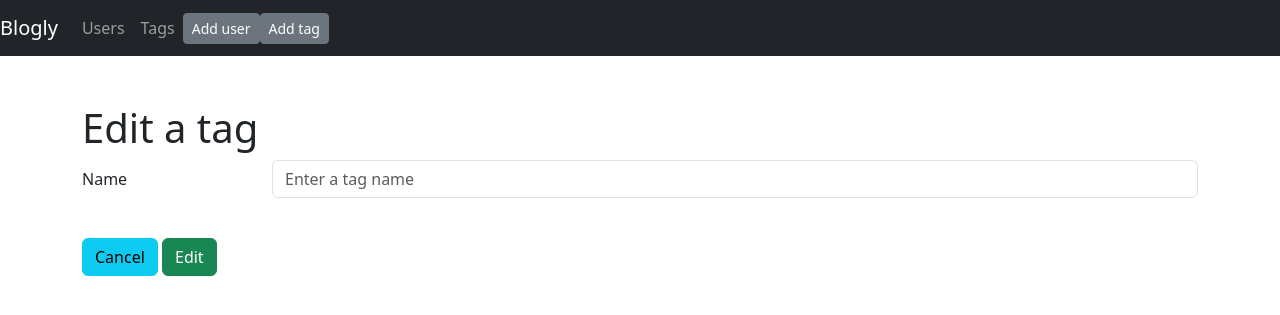
After one commit to clarspau/sqlalchemy, a Flask app: template templates/tags/edit.html in a window 1280 px wide. The commit adds this page. Shown: the top 315 px of the page. Run offline with Flask 3, Linux system fonts and the light colour scheme; the template is opened without the code that fills it, so the values that code supplies are empty; some libraries are stand-ins or nearby versions.

Commit message:
Part 3: Added a "tagging" feature in the Blogly. Created new folder and files for "tags". Modified the base.html template, app.py and the models.py

```diff
--- a/app.py
+++ b/app.py
@@ -3,7 +3,7 @@
 from flask import Flask, request, redirect, render_template, flash
 # from flask_debugtoolbar import DebugToolbarExtension
 # Commented this line out because it's causing an error
-from models import db, connect_db, User, Post
+from models import db, connect_db, User, Post, PostTag, Tag
 
 app = Flask(__name__)
 app.config['SQLALCHEMY_DATABASE_URI'] = 'postgresql:///blogly'
@@ -103,6 +103,8 @@ def users_update(user_id):
 
     db.session.add(user)
     db.session.commit()
+
+    flash(f"User {user.first_name} {user.last_name} has been edited!")
     return redirect("/users")
 
 
@@ -127,6 +129,7 @@ def posts_new_content(user_id):
     """Shows where to enter a new post for a specific user."""
 
     user = User.query.get_or_404(user_id)
+    tags = Tag.query.all()
 
     return render_template('posts/new.html', user=user)
 
@@ -136,11 +139,13 @@ def posts_new(user_id):
     """Process the form submission to create a new post for a specific user."""
 
     user = User.query.get_or_404(user_id)
-    new_post = Post(
-        title=request.form['title'],
-        content=request.form['content'],
-        user_id=user.id  # Pass the user object
-    )
+    tag_ids = [int(num) for num in request.form.getlist("tags")]
+    tags = Tag.query.filter(Tag.id.in_(tag_ids)).all()
+
+    new_post = Post(title=request.form['title'],
+                    content=request.form['content'],
+                    user_id=user.id,  # Pass the user object
+                    tags=tags)
 
     db.session.add(new_post)
     db.session.commit()
@@ -162,7 +167,8 @@ def posts_edit(post_id):
     """Provides a form to allow the user to edit a post."""
 
     post = Post.query.get_or_404(post_id)
-    return render_template('posts/edit.html', post=post)
+    tags = Tag.query.all()
+    return render_template('posts/edit.html', post=post, tags=tags)
 
 
 @app.route('/posts/<int:post_id>/edit', methods=["POST"])
@@ -173,10 +179,13 @@ def posts_update(post_id):
     post.title = request.form['title']
     post.content = request.form['content']
 
+    tag_ids = [int(num) for num in request.form.getlist("tags")]
+    post.tags = Tag.query.filter(Tag.id.in_(tag_ids)).all()
+
     db.session.add(post)
     db.session.commit()
 
-    flash(f"Post '{post.title}' has been editted!")
+    flash(f"Post '{post.title}' has been edited!")
 
     return redirect(f"/users/{post.user_id}")
 
@@ -193,3 +202,83 @@ def posts_delete(post_id):
     flash(f"Post '{post.title}' has been deleted!")
 
     return redirect(f"/users/{post.user_id}")
+
+
+# --- Routes for tags ---
+
+
+@app.route('/tags')
+def tags_index():
+    """Show a page on all tags"""
+
+    tags = Tag.query.all()
+    return render_template('tags/index.html', tags=tags)
+
+
+@app.route('/tags/new')
+def tags_new_form():
+    """Form to create a new tag."""
+
+    posts = Post.query.all()
+    return render_template('tags/new.html', posts=posts)
+
+
+@app.route("/tags/new", methods=["POST"])
+def tags_new():
+    """Handle form submission for creating a new tag."""
+
+    post_ids = [int(num) for num in request.form.getlist("posts")]
+    posts = Post.query.filter(Post.id.in_(post_ids)).all()
+    new_tag = Tag(name=request.form['name'], posts=posts)
+
+    db.session.add(new_tag)
+    db.session.commit()
+
+    flash(f"Tag '{new_tag.name}' has been added!")
+    return redirect("/tags")
+
+
+@app.route('/tags/<int:tag_id>')
+def tags_show(tag_id):
+    """Show a page for a specific tag."""
+
+    tag = Tag.query.get_or_404(tag_id)
+    return render_template('tags/show.html', tag=tag)
+
+
+@app.route('/tags/<int:tag_id>/edit')
+def tags_edit_form(tag_id):
+    """Form to edit an existing tag"""
+
+    tag = Tag.query.get_or_404(tag_id)
+    posts = Post.query.all()
+
+    return render_template('tags/edit.html', tag=tag, posts=posts)
+
+
+@app.route('/tags/<int:tag_id>/edit', methods=["POST"])
+def tags_edit(tag_id):
+    """Handle form submission for updating an existing tag."""
+
+    tag = Tag.query.get_or_404(tag_id)
+    tag.name = request.form['name']
+    post_ids = [int(num) for num in request.form.getlist("posts")]
+    tag.posts = Post.query.filter(Post.id.in_(post_ids)).all()
+
+    db.session.add(tag)
+    db.session.commit()
+
+    flash(f"Tag '{tag.name}' has been edited!")
+    return redirect("/tags")
+
+
+@app.route('/tags/<int:tag_id>/delete', methods=["POST"])
+def tags_destroy(tag_id):
+    """Handle form submission for deleting an existing tag"""
+
+    tag = Tag.query.get_or_404(tag_id)
+    db.session.delete(tag)
+    db.session.commit()
+
+    flash(f"Tag '{tag.name}' has been deleted!")
+    return redirect("/tags")
--- a/templates/base.html
+++ b/templates/base.html
@@ -13,26 +13,28 @@
           <nav class="navbar navbar-expand-lg navbar-dark bg-dark">
                <a class="navbar-brand" href="/">Blogly</a>
                <ul class="navbar-nav">
-                    <li class="nav-item">
-                         <a class="nav-link" href="/users">Users</a>
-                    </li>
+                    <li class="nav-item"><a class="nav-link" href="/users">Users</a></li>
+               </ul>
+               <ul class="navbar-nav">
+                    <li class="nav-item"><a class="nav-link" href="/tags">Tags</a></li>
                </ul>
                <ul class="navbar-nav ml-auto">
                     <li class="nav-item">
-                         <a class="btn btn-sm btn-primary" href="/users/new">Add user</a>
+                         <a class="btn btn-sm btn-secondary" href="/users/new">Add user</a>
+                    </li>
+                    <li class="nav-item ml-2">
+                         <a class="btn btn-sm btn-secondary" href="/tags/new">Add tag</a>
                     </li>
                </ul>
           </nav>
-          <div class="container mt-4">
-
+          <div class="container mt-5">
                {% for msg in get_flashed_messages() %}
                <div class="alert alert-info">{{ msg }}</div>
                {% endfor %}
 
                {% block content %}
-               <!-- content will be here -->
+               <!-- put the content here -->
                {% endblock %}
-
           </div>
      </body>
 </html>
--- /dev/null
+++ b/templates/tags/edit.html
@@ -0,0 +1,47 @@
+{% extends 'base.html' %}
+
+{% block title %}
+Edit Tag
+{% endblock %}
+
+{% block content %}
+
+<h1>Edit a tag</h1>
+
+<form method="POST" action="/tags/{{ tag.id }}/edit">
+
+     <div class="form-group row">
+          <label for="name" class="col-sm-2 col-form-label d-flex align-items-center">
+               Name
+          </label>
+          <div class="col-sm-10">
+               <input type="text" class="form-control" id="name" name="name" placeholder="Enter a tag name"
+                    value="{{ tag.name }}">
+          </div>
+     </div>
+
+     <div class="form-group row form-check">
+
+          {% for post in posts %}
+          <div>
+               <input class="form-input" type="checkbox" value="{{ post.id }}" id="post_{{ post.id }}" name="posts" {%
+                    if post in tag.posts %} checked {% endif %}>
+               <label class="form-check-label" for="post_{{ post.id }}">
+                    {{ post.title }}
+               </label>
+          </div>
+          {% endfor %}
+
+     </div>
+
+     <div class="mt-3 form-group row">
+          <div class="ml-auto mr-3">
+               <a href="/tags" class="btn btn-info">Cancel</a>
+               <button type="submit" class="btn btn-success">Edit</button>
+          </div>
+
+     </div>
+
+</form>
+
+{% endblock %}
--- a/templates/users/new.html
+++ b/templates/users/new.html
@@ -13,14 +13,16 @@ Create New User
      <div class="form-group row">
           <label for="first_name" class="col-sm-1 col-form-label">First Name</label>
           <div class="col-sm-8">
-               <input type="text" class="form-control" id="first_name" name="first_name" placeholder="First name">
+               <input type="text" class="form-control" id="first_name" name="first_name"
+                    placeholder="Enter your First name">
           </div>
      </div>
 
      <div class="form-group row">
           <label for="last_name" class="col-sm-1 col-form-label">Last Name</label>
           <div class="col-sm-8">
-               <input type="text" class="form-control" id="last_name" name="last_name" placeholder="Last name">
+               <input type="text" class="form-control" id="last_name" name="last_name"
+                    placeholder="Enter your Last name">
           </div>
      </div>
 
--- a/templates/users/show.html
+++ b/templates/users/show.html
@@ -1,6 +1,7 @@
 {% extends 'base.html' %}
 
-{% block title %}{{ user.first_name }} {{ user.last_name }}
+{% block title %}
+{{ user.first_name }} {{ user.last_name }}
 {% endblock %}
 
 {% block content %}
@@ -10,7 +11,6 @@
      <div class="col-sm-2 col-6">
           <img src="{{ user.image_url }}" alt="{{ user.first_name }} {{ user.last_name }}" class="img-fluid">
      </div>
-
      {% endif %}
 
      <div class="col-sm-10 col-12">
```
Also changed, not shown: models.py (+29 -0 lines), templates/posts/edit.html (+12 -0 lines), templates/posts/homepage.html (+9 -0 lines), templates/posts/new.html (+11 -0 lines), templates/posts/show.html (+15 -3 lines), templates/tags/index.html (added, +21 -0 lines), templates/tags/new.html (added, +43 -0 lines), templates/tags/show.html (added, +27 -0 lines).
